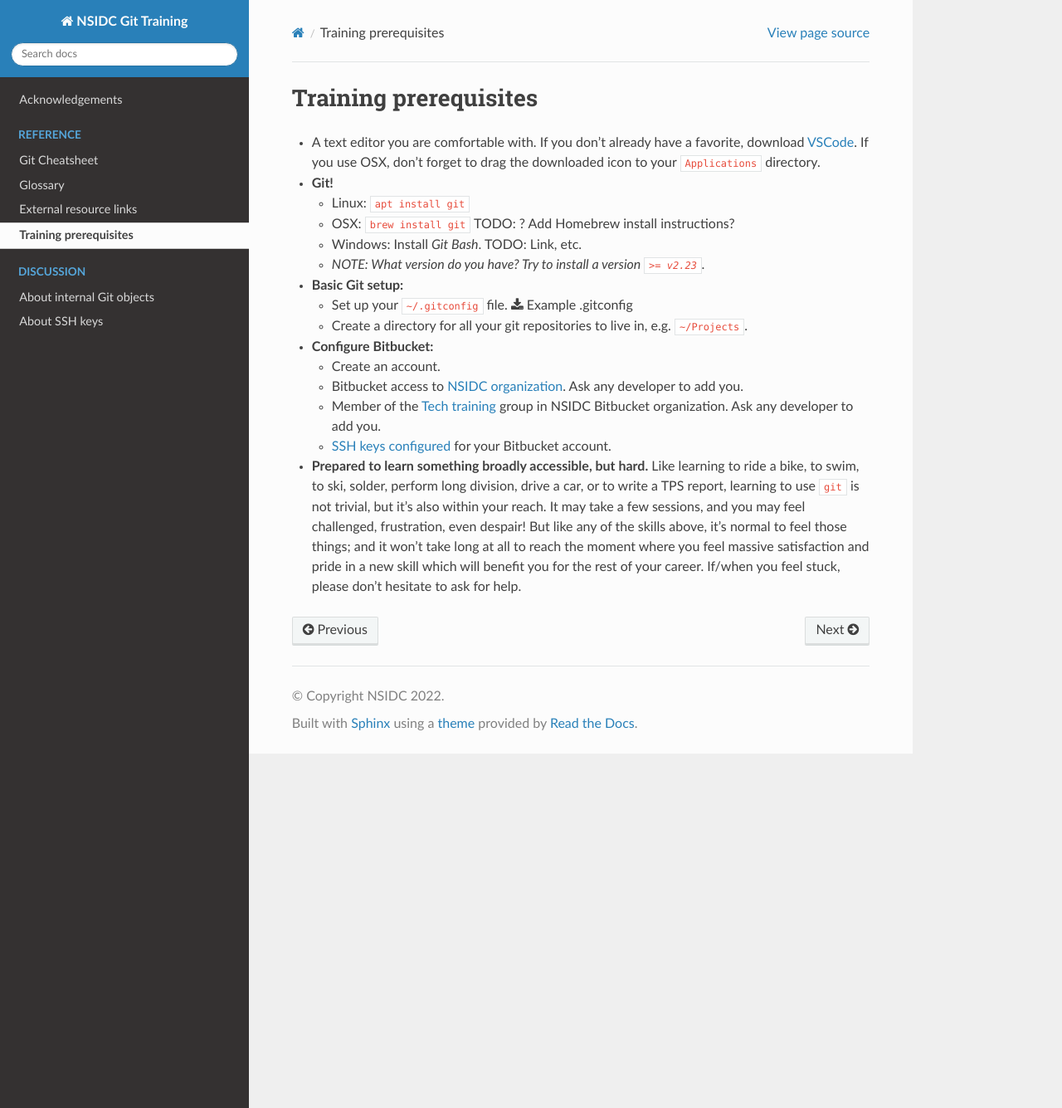
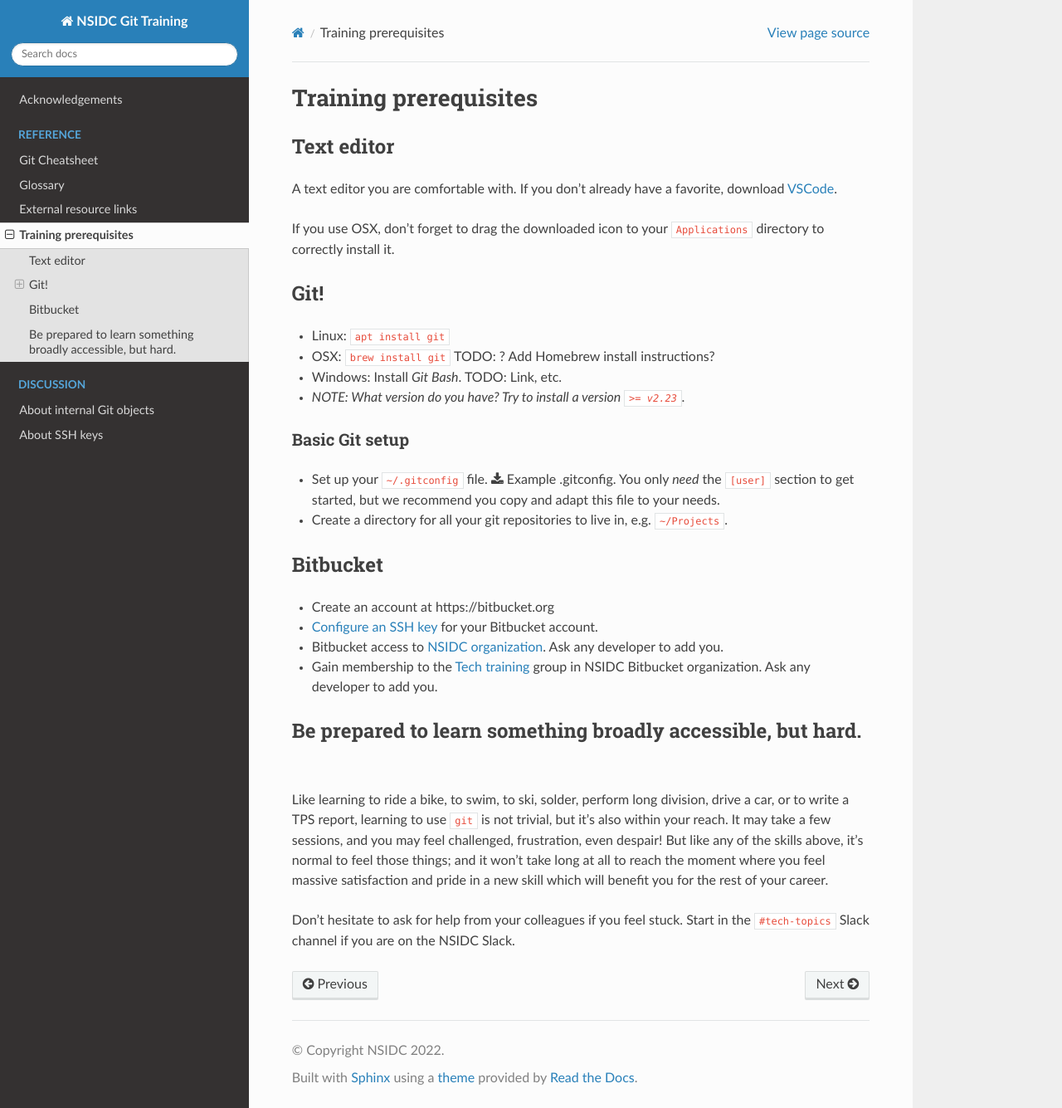
Before and after one commit to nsidc/git-training, a Sphinx documentation site: the page built from doc/reference/prerequisites.md, in a window 1280 px wide and 1335 px high. Shown: the whole window at 83% size. Built offline with Sphinx 7.4.7 and the Read the Docs theme 2.0.0, drawn with Linux system fonts in a browser that asks for light colours.

Commit message:
Cleanup pre-reqs doc

```diff
--- a/doc/reference/prerequisites.md
+++ b/doc/reference/prerequisites.md
@@ -1,38 +1,52 @@
 # Training prerequisites
 
-* A text editor you are comfortable with. If you don't already have a favorite,
-  download [VSCode](https://code.visualstudio.com/). If you use OSX, don't
-  forget to drag the downloaded icon to your `Applications` directory.
+## Text editor
 
-* **Git!**
-    * Linux: `apt install git`
-    * OSX: `brew install git` TODO: ? Add Homebrew install instructions?
-    * Windows: Install *Git Bash*. TODO: Link, etc.
-    * _NOTE: What version do you have? Try to install a version `>= v2.23`._
+A text editor you are comfortable with. If you don't already have a favorite,
+download [VSCode](https://code.visualstudio.com/).
 
-* **Basic Git setup:**
-    * Set up your `~/.gitconfig` file.
-      {download}`Example .gitconfig <./examples/.gitconfig>`
-    * Create a directory for all your git repositories to live in, e.g.
-      `~/Projects`.
+If you use OSX, don't forget to drag the downloaded icon to your `Applications`
+directory to correctly install it.
 
-* **Configure Bitbucket:**
-    * Create an account.
-    * Bitbucket access to [NSIDC organization](https://bitbucket.org/nsidc/).
-      Ask any developer to add you.
-    * Member of the
-      [Tech training](https://bitbucket.org/nsidc/workspace/settings/groups/tech-training)
-      group in NSIDC Bitbucket organization. Ask any developer to add you.
-    * [SSH keys
-      configured](https://support.atlassian.com/bitbucket-cloud/docs/set-up-an-ssh-key/)
-      for your Bitbucket account.
 
-* **Prepared to learn something broadly accessible, but hard.** Like learning
-  to ride a bike, to swim, to ski, solder, perform long division, drive a car,
-  or to write a TPS report, learning to use `git` is not trivial, but it's also
-  within your reach. It may take a few sessions, and you may feel challenged,
-  frustration, even despair! But like any of the skills above, it's normal to
-  feel those things; and it won't take long at all to reach the moment where
-  you feel massive satisfaction and pride in a new skill which will benefit you
-  for the rest of your career. If/when you feel stuck, please don't hesitate to
-  ask for help.
+## Git!
+
+* Linux: `apt install git`
+* OSX: `brew install git` TODO: ? Add Homebrew install instructions?
+* Windows: Install *Git Bash*. TODO: Link, etc.
+* _NOTE: What version do you have? Try to install a version `>= v2.23`._
+
+
+### Basic Git setup
+
+* Set up your `~/.gitconfig` file.
+  {download}`Example .gitconfig <./examples/.gitconfig>`. You only _need_ the
+  `[user]` section to get started, but we recommend you copy and adapt this
+  file to your needs.
+* Create a directory for all your git repositories to live in, e.g.
+  `~/Projects`.
+
+
+## Bitbucket
+
+* Create an account at https://bitbucket.org
+* [Configure an SSH key](https://support.atlassian.com/bitbucket-cloud/docs/set-up-an-ssh-key/)
+  for your Bitbucket account.
+* Bitbucket access to [NSIDC organization](https://bitbucket.org/nsidc/).
+  Ask any developer to add you.
+* Gain membership to the [Tech training](https://bitbucket.org/nsidc/workspace/settings/groups/tech-training)
+  group in NSIDC Bitbucket organization. Ask any developer to add you.
+
+
+## Be prepared to learn something broadly accessible, but hard.
+
+Like learning to ride a bike, to swim, to ski, solder, perform long division,
+drive a car, or to write a TPS report, learning to use `git` is not trivial,
+but it's also within your reach. It may take a few sessions, and you may feel
+challenged, frustration, even despair! But like any of the skills above, it's
+normal to feel those things; and it won't take long at all to reach the moment
+where you feel massive satisfaction and pride in a new skill which will benefit
+you for the rest of your career.
+
+Don't hesitate to ask for help from your colleagues if you feel stuck. Start in
+the `#tech-topics` Slack channel if you are on the NSIDC Slack.
```
